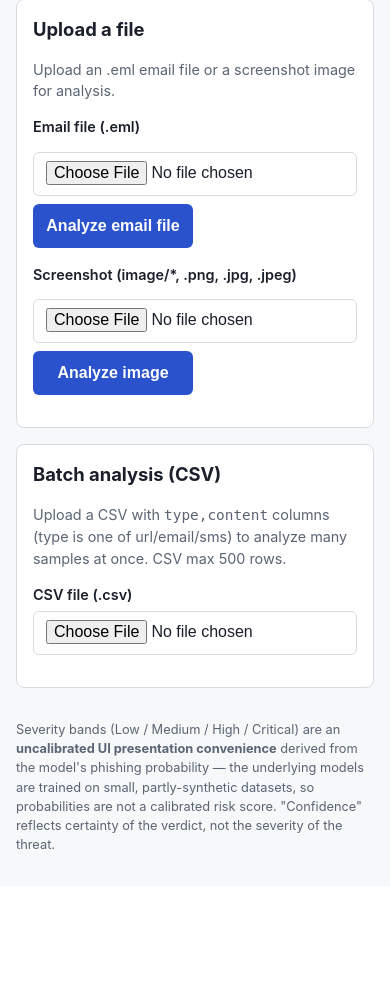
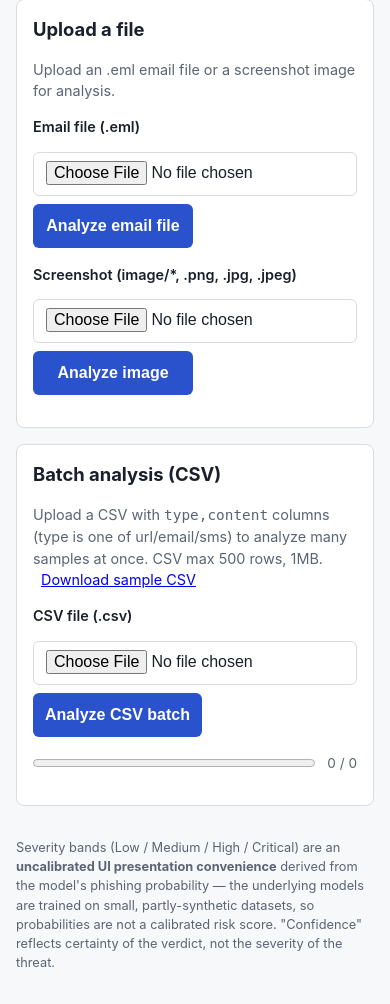
Before and after one commit to H4ck1nGPr13sT/phishguard, a FastAPI app: page / in a window 390 px wide. Shown: the part 548-1552 px from the top of the page. Before the commit the page ends 1397 px from the top, so only its background shows below. Run offline with FastAPI, Linux system fonts and the light colour scheme; parts of the project's set-up code (start-up, migrations or seed data) failed here and were passed over.

Commit message:
feat(08-05): batch UI markup, sample.csv, progress/table styling
- Add #batch-btn, sample.csv download link, #batch-error, #batch-progress
  (progress bar + text), and #batch-results container to index.html
- Ship static/sample.csv mirroring tests/fixtures/batch_sample.csv schema
- Add progress bar and batch-row-error styling in style.css, staying
  within the mobile-first / table-scroll system

Co-Authored-By: Claude Sonnet 5.5 <noreply@anthropic.com>

```diff
--- a/src/web/static/style.css
+++ b/src/web/static/style.css
@@ -276,3 +276,46 @@ button:hover {
     grid-column: 1 / -1;
   }
 }
+
+/* Batch (CSV) area: sample-CSV link, progress bar, and the
+ * incrementally-built results table (built by app.js into
+ * #batch-results, wrapped in .table-scroll). */
+#batch-area #sample-csv-link {
+  margin-left: 0.5rem;
+}
+
+#batch-area .field {
+  display: flex;
+  flex-direction: column;
+  gap: 0.5rem;
+}
+
+#batch-btn {
+  width: auto;
+  align-self: flex-start;
+  min-width: 10rem;
+}
+
+.batch-progress {
+  display: flex;
+  align-items: center;
+  gap: 0.75rem;
+  margin: 1rem 0;
+}
+
+.batch-progress progress {
+  flex: 1 1 auto;
+  height: 1rem;
+  accent-color: var(--color-primary);
+}
+
+#batch-progress-text {
+  color: var(--color-muted);
+  font-size: 0.85rem;
+  white-space: nowrap;
+}
+
+.batch-row-error td {
+  background: var(--sev-critical-bg);
+  color: var(--sev-critical-fg);
+}
--- a/src/web/templates/index.html
+++ b/src/web/templates/index.html
@@ -60,28 +60,24 @@
       <p class="help-text">
         Upload a CSV with <code>type,content</code> columns (type is one of
         url/email/sms) to analyze many samples at once. CSV max
-        {{ max_csv_rows }} rows.
+        {{ max_csv_rows }} rows, 1MB.
+        <a id="sample-csv-link" href="/static/sample.csv" download>Download sample CSV</a>
       </p>
 
       <div class="field">
         <label for="file-csv">CSV file (.csv)</label>
         <input type="file" id="file-csv" name="file-csv" accept=".csv">
+        <button id="batch-btn" type="button">Analyze CSV batch</button>
       </div>
 
-      <div class="table-scroll">
-        <table id="batch-results" class="results-table" hidden>
-          <thead>
-            <tr>
-              <th>Row</th>
-              <th>Type</th>
-              <th>Content</th>
-              <th>Verdict</th>
-              <th>Severity</th>
-            </tr>
-          </thead>
-          <tbody></tbody>
-        </table>
+      <p id="batch-error" class="result-error" hidden></p>
+
+      <div id="batch-progress" class="batch-progress" hidden>
+        <progress id="batch-progress-bar" value="0" max="1"></progress>
+        <span id="batch-progress-text">0 / 0</span>
       </div>
+
+      <div id="batch-results"></div>
     </section>
 
   </main>
```
Also changed, not shown: src/web/static/sample.csv (added, +7 -0 lines).
